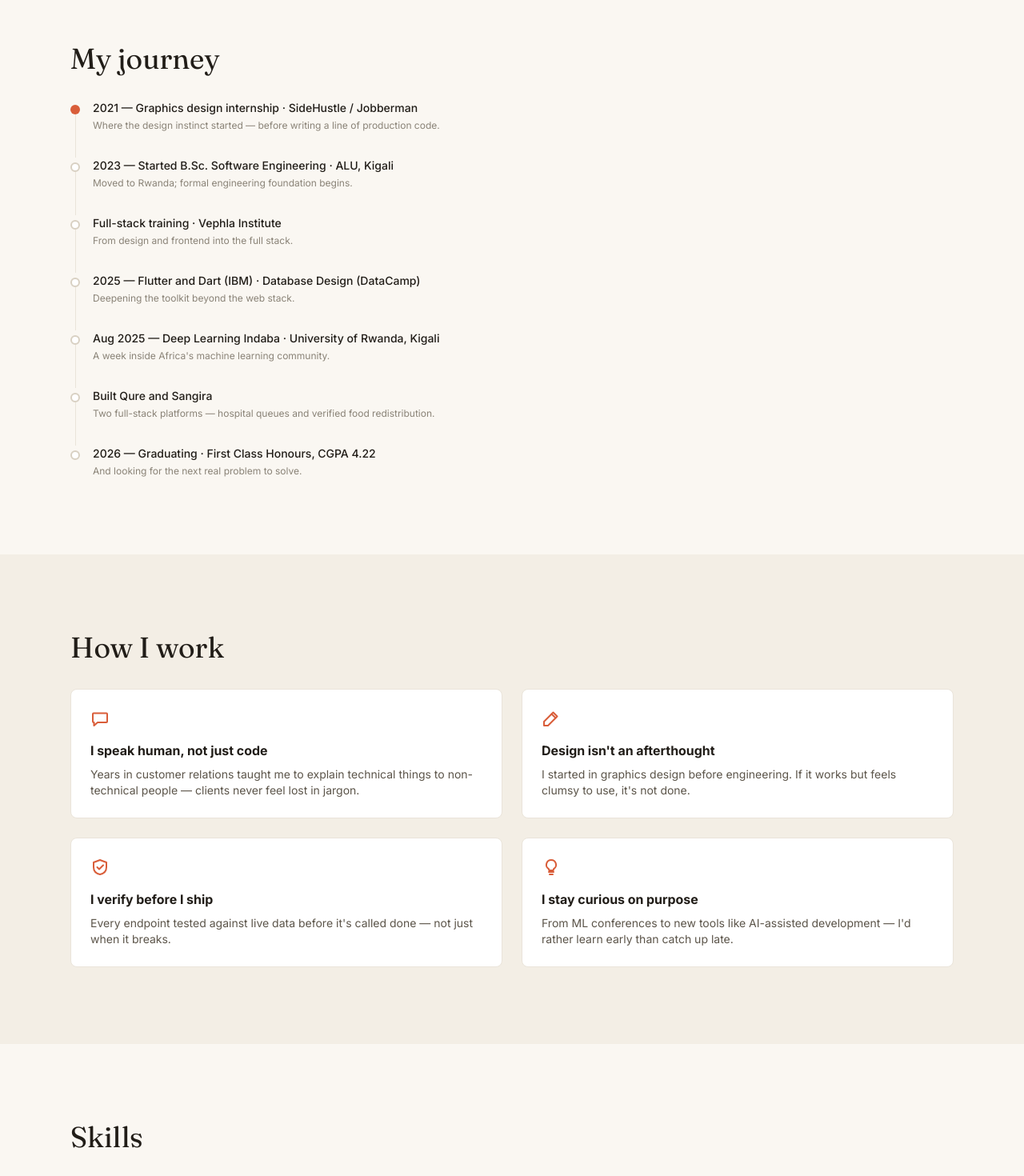
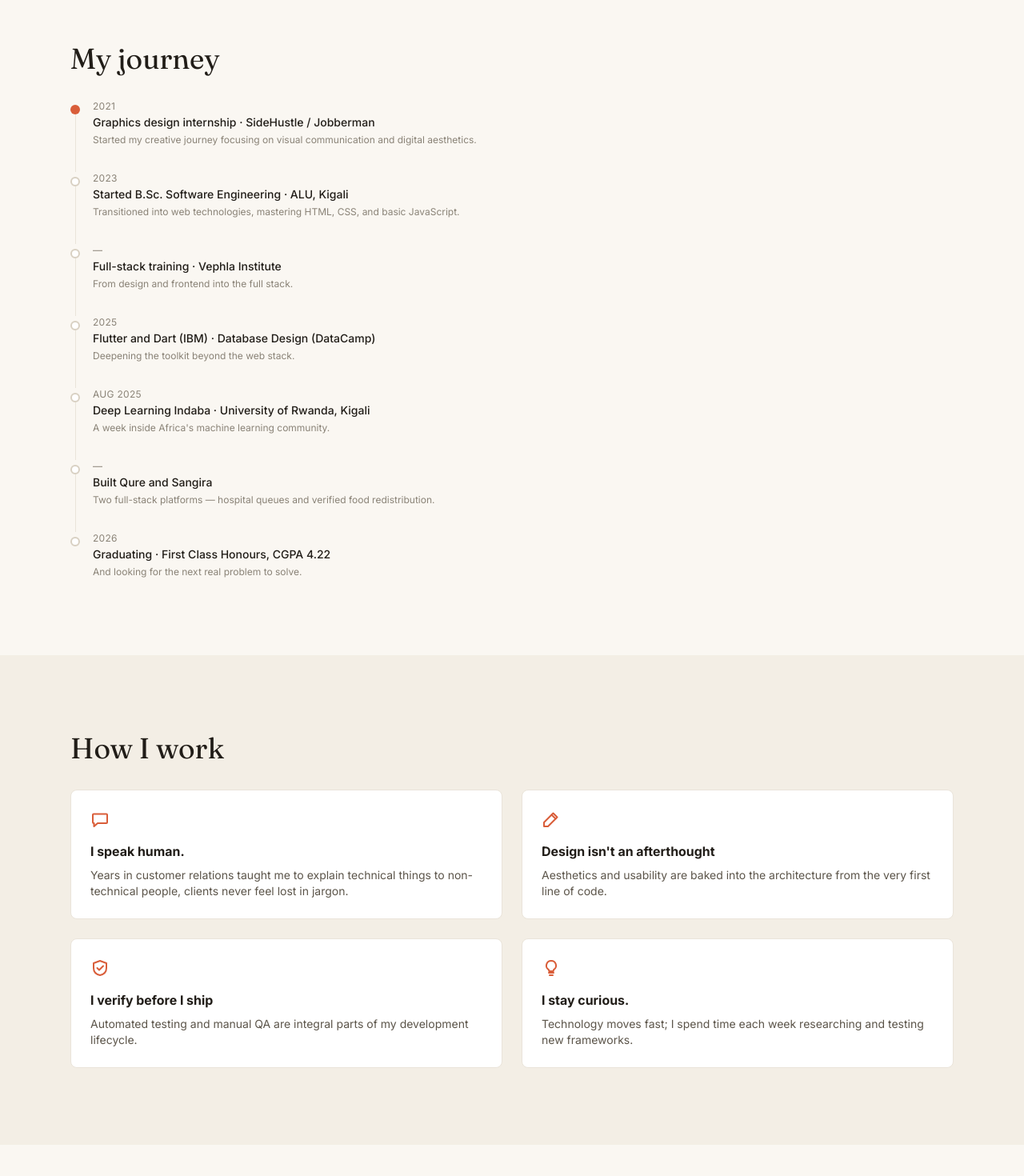
Before and after one commit to dazeez1/portfolio, a React (Vite) app in the folder frontend/: page /about in a window 1280 px wide. Shown: the part 800-2270 px from the top of the page at 80% size. Built offline with nearby package versions, Linux system fonts and the light colour scheme.

Commit message:
fix: sticky footer, overscroll bg, about page layout

```diff
--- a/frontend/src/components/TimelineItem.tsx
+++ b/frontend/src/components/TimelineItem.tsx
@@ -1,4 +1,6 @@
 export interface TimelineItemProps {
+  /** Optional leading year/date label, e.g. "2021" or "Aug 2025". */
+  year?: string;
   title: string;
   context: string;
   /** Accent-filled dot instead of the neutral outline. */
@@ -8,6 +10,7 @@ export interface TimelineItemProps {
 }
 
 export function TimelineItem({
+  year,
   title,
   context,
   isFirst = false,
@@ -27,7 +30,14 @@ export function TimelineItem({
         )}
       </div>
       <div className={isLast ? "pb-0" : "pb-8"}>
-        <p className="font-sans text-sm font-medium text-ink">{title}</p>
+        {year && (
+          <p className="font-sans text-xs uppercase tracking-wide text-text-muted">
+            {year}
+          </p>
+        )}
+        <p className="mt-0.5 font-sans text-sm font-medium text-ink">
+          {title}
+        </p>
         <p className="mt-1 font-sans text-xs text-text-muted">{context}</p>
       </div>
     </div>
--- a/frontend/src/content/about.ts
+++ b/frontend/src/content/about.ts
@@ -29,10 +29,10 @@ export interface IntroContent {
 export const intro: IntroContent = {
   eyebrow: "About me",
   headline: "Hello, I'm Azeez Damilare Gbenga.",
-  lead: "I build digital experiences that are as thoughtful under the hood as they are on the surface — I started in design before engineering, so how something looks and how it works have never been separate questions for me.",
+  lead: "I'm a full-stack software engineer based in Kigali, Rwanda, dedicated to building digital products that solve real-world problems. My approach combines technical precision with a deep understanding of user needs, ensuring that every line of code serves a purpose beyond just functionality.",
   bioParagraphs: [
-    "[PLACEHOLDER — owner to replace: first bio paragraph.]",
-    "[PLACEHOLDER — owner to replace: second bio paragraph.]",
+    "Passionate about creating beautiful, functional digital experiences.",
+    "I combine technical expertise with creative vision to bring ideas to life.",
   ],
   primaryButton: { label: "Download resume", href: "/resume.pdf" },
   secondaryButton: { label: "Get in touch", to: "/contact" },
@@ -40,6 +40,8 @@ export const intro: IntroContent = {
 };
 
 export interface JourneyEntry {
+  /** "—" where the date isn't confirmed yet (see Roadmap.md content gaps). */
+  year: string;
   title: string;
   context: string;
 }
@@ -48,33 +50,41 @@ export const journeyTitle = "My journey";
 
 export const journey: JourneyEntry[] = [
   {
-    title: "2021 — Graphics design internship · SideHustle / Jobberman",
+    year: "2021",
+    title: "Graphics design internship · SideHustle / Jobberman",
     context:
-      "Where the design instinct started — before writing a line of production code.",
+      "Started my creative journey focusing on visual communication and digital aesthetics.",
   },
   {
-    title: "2023 — Started B.Sc. Software Engineering · ALU, Kigali",
-    context: "Moved to Rwanda; formal engineering foundation begins.",
+    year: "2023",
+    title: "Started B.Sc. Software Engineering · ALU, Kigali",
+    context:
+      "Transitioned into web technologies, mastering HTML, CSS, and basic JavaScript.",
   },
   {
+    year: "—",
     title: "Full-stack training · Vephla Institute",
     context: "From design and frontend into the full stack.",
   },
   {
-    title: "2025 — Flutter and Dart (IBM) · Database Design (DataCamp)",
+    year: "2025",
+    title: "Flutter and Dart (IBM) · Database Design (DataCamp)",
     context: "Deepening the toolkit beyond the web stack.",
   },
   {
-    title: "Aug 2025 — Deep Learning Indaba · University of Rwanda, Kigali",
+    year: "Aug 2025",
+    title: "Deep Learning Indaba · University of Rwanda, Kigali",
     context: "A week inside Africa's machine learning community.",
   },
   {
+    year: "—",
     title: "Built Qure and Sangira",
     context:
       "Two full-stack platforms — hospital queues and verified food redistribution.",
   },
   {
-    title: "2026 — Graduating · First Class Honours, CGPA 4.22",
+    year: "2026",
+    title: "Graduating · First Class Honours, CGPA 4.22",
     context: "And looking for the next real problem to solve.",
   },
 ];
@@ -90,27 +100,27 @@ export const howIWorkTitle = "How I work";
 export const howIWork: ValueCard[] = [
   {
     Icon: ChatIcon,
-    title: "I speak human, not just code",
+    title: "I speak human.",
     description:
-      "Years in customer relations taught me to explain technical things to non-technical people — clients never feel lost in jargon.",
+      "Years in customer relations taught me to explain technical things to non-technical people, clients never feel lost in jargon.",
   },
   {
     Icon: PencilRulerIcon,
     title: "Design isn't an afterthought",
     description:
-      "I started in graphics design before engineering. If it works but feels clumsy to use, it's not done.",
+      "Aesthetics and usability are baked into the architecture from the very first line of code.",
   },
   {
     Icon: ShieldCheckIcon,
     title: "I verify before I ship",
     description:
-      "Every endpoint tested against live data before it's called done — not just when it breaks.",
+      "Automated testing and manual QA are integral parts of my development lifecycle.",
   },
   {
     Icon: LightbulbIcon,
-    title: "I stay curious on purpose",
+    title: "I stay curious.",
     description:
-      "From ML conferences to new tools like AI-assisted development — I'd rather learn early than catch up late.",
+      "Technology moves fast; I spend time each week researching and testing new frameworks.",
   },
 ];
 
@@ -136,7 +146,7 @@ export const skills: SkillCategory[] = [
   {
     Icon: SmartphoneIcon,
     title: "Mobile and design",
-    skills: ["Flutter", "Dart", "Graphics design", "UI design"],
+    skills: ["Flutter", "Figma", "Graphics design", "UI design"],
   },
   {
     Icon: WrenchIcon,
@@ -159,7 +169,7 @@ export const degree = {
 };
 
 export const certifications: Certification[] = [
-  { name: "Full-Stack Development · Vephla Institute", date: "—" },
+  { name: "Full-Stack Development · Vephla Institute", date: "2024" },
   { name: "Database Design · DataCamp", date: "Jun 2025" },
   { name: "Flutter and Dart · IBM", date: "Mar 2025" },
   {
@@ -182,13 +192,13 @@ export const beyondTheCode: BeyondTheCodeEntry[] = [
     role: "Virtual Assistant",
     company: "Healthertainer",
     description:
-      "Content, coordination, and working directly with non-technical stakeholders.",
+      "Streamlining operations and digital communication for health-focused entertainment platforms, managing high-volume engagement.",
   },
   {
     role: "Customer Relations",
     company: "Datahub Telecom",
     description:
-      "Explaining technical concepts to non-technical users, every day.",
+      "Bridging the gap between technical data solutions and client needs, fostering long-term professional relationships.",
   },
 ];
 
--- a/frontend/src/pages/About.tsx
+++ b/frontend/src/pages/About.tsx
@@ -51,7 +51,7 @@ function IntroPhoto({ src, alt }: { src: string; alt: string }) {
 
 export default function About() {
   return (
-    <>
+    <div className="flex min-h-screen flex-col">
       <Helmet>
         <title>About — Azeez Damilare Gbenga</title>
         <meta name="description" content={intro.lead} />
@@ -59,6 +59,7 @@ export default function About() {
 
       <Nav />
 
+      <main className="flex-1">
         {/* Intro */}
         <section className="bg-bg py-16 md:py-20">
           <Container className="grid grid-cols-1 gap-10 md:grid-cols-[3fr_2fr] md:gap-12">
@@ -108,6 +109,7 @@ export default function About() {
               {journey.map((entry, index) => (
                 <TimelineItem
                   key={entry.title}
+                  year={entry.year}
                   title={entry.title}
                   context={entry.context}
                   isFirst={index === 0}
@@ -168,22 +170,27 @@ export default function About() {
         {/* Education and certifications */}
         <section className="bg-surface-alt py-16 md:py-24">
           <Container>
-          <SectionHeading title={educationTitle} />
-          <div className="mt-8 grid grid-cols-1 gap-6 md:grid-cols-2">
-            <Card>
-              <h3 className="font-serif text-xl text-ink">{degree.title}</h3>
+            <h2 className="sr-only">{educationTitle}</h2>
+            <div className="grid grid-cols-1 gap-10 md:grid-cols-2">
+              <div>
+                <SectionHeading title="Education" as="h3" />
+                <Card className="mt-6">
+                  <TagPill variant="tinted">{degree.detail}</TagPill>
+                  <h4 className="mt-4 font-serif text-xl text-ink">
+                    {degree.title}
+                  </h4>
                   <p className="mt-2 font-sans text-sm text-text-secondary">
                     {degree.institution}
                   </p>
-              <p className="mt-1 font-sans text-sm text-text-muted">
-                {degree.detail}
-              </p>
                 </Card>
-            <div className="flex flex-col divide-y divide-border rounded-lg border border-border bg-surface">
+              </div>
+              <div>
+                <SectionHeading title="Certifications" as="h3" />
+                <div className="mt-6 flex flex-col gap-3">
                   {certifications.map((cert) => (
                     <div
                       key={cert.name}
-                  className="flex items-center justify-between gap-4 px-5 py-4"
+                      className="flex items-center justify-between gap-4 rounded-lg border border-border bg-surface px-5 py-4"
                     >
                       <span className="font-sans text-sm text-ink">
                         {cert.name}
@@ -193,6 +200,7 @@ export default function About() {
                       </span>
                     </div>
                   ))}
+                </div>
               </div>
             </div>
           </Container>
@@ -241,8 +249,9 @@ export default function About() {
             </div>
           </Container>
         </section>
+      </main>
 
       <Footer />
-    </>
+    </div>
   );
 }
--- a/frontend/src/pages/Contact.tsx
+++ b/frontend/src/pages/Contact.tsx
@@ -241,7 +241,7 @@ export default function Contact() {
   }
 
   return (
-    <>
+    <div className="flex min-h-screen flex-col">
       <Helmet>
         <title>Contact — Azeez Damilare Gbenga</title>
         <meta name="description" content={header.subhead} />
@@ -249,6 +249,7 @@ export default function Contact() {
 
       <Nav />
 
+      <main className="flex-1">
         {/* Header */}
         <section className="bg-bg py-16 md:py-20">
           <Container>
@@ -501,8 +502,9 @@ export default function Contact() {
             </div>
           </Container>
         </section>
+      </main>
 
       <Footer />
-    </>
+    </div>
   );
 }
--- a/frontend/src/pages/Home.tsx
+++ b/frontend/src/pages/Home.tsx
@@ -28,7 +28,7 @@ function AccentDot() {
 
 export default function Home() {
   return (
-    <>
+    <div className="flex min-h-screen flex-col">
       <Helmet>
         <title>Azeez Damilare Gbenga — Full-Stack Software Engineer</title>
         <meta name="description" content={hero.subhead} />
@@ -36,6 +36,7 @@ export default function Home() {
 
       <Nav />
 
+      <main className="flex-1">
         {/* Hero */}
         <section className="bg-bg py-16 md:py-24">
           <Container className="grid grid-cols-1 items-center gap-12 md:grid-cols-[11fr_9fr] md:gap-10">
@@ -215,8 +216,9 @@ export default function Home() {
             </div>
           </Container>
         </section>
+      </main>
 
       <Footer />
-    </>
+    </div>
   );
 }
--- a/frontend/src/styles/base.css
+++ b/frontend/src/styles/base.css
@@ -1,4 +1,14 @@
 @layer base {
+  /*
+   * Also set on html (not just body) so elastic/rubber-band overscroll
+   * (trackpad bounce, pull-to-refresh) never reveals browser-default
+   * white beyond the document edges — matches the anti-flash background
+   * index.html sets before this stylesheet loads.
+   */
+  html {
+    background-color: var(--color-bg);
+  }
+
   body {
     background-color: var(--color-bg);
     color: var(--color-ink);
```
Also changed, not shown: frontend/src/pages/NotFound.tsx (+4 -4 lines), frontend/src/pages/ThankYou.tsx (+4 -4 lines). Lines whose indentation alone changed are shown as unchanged.
